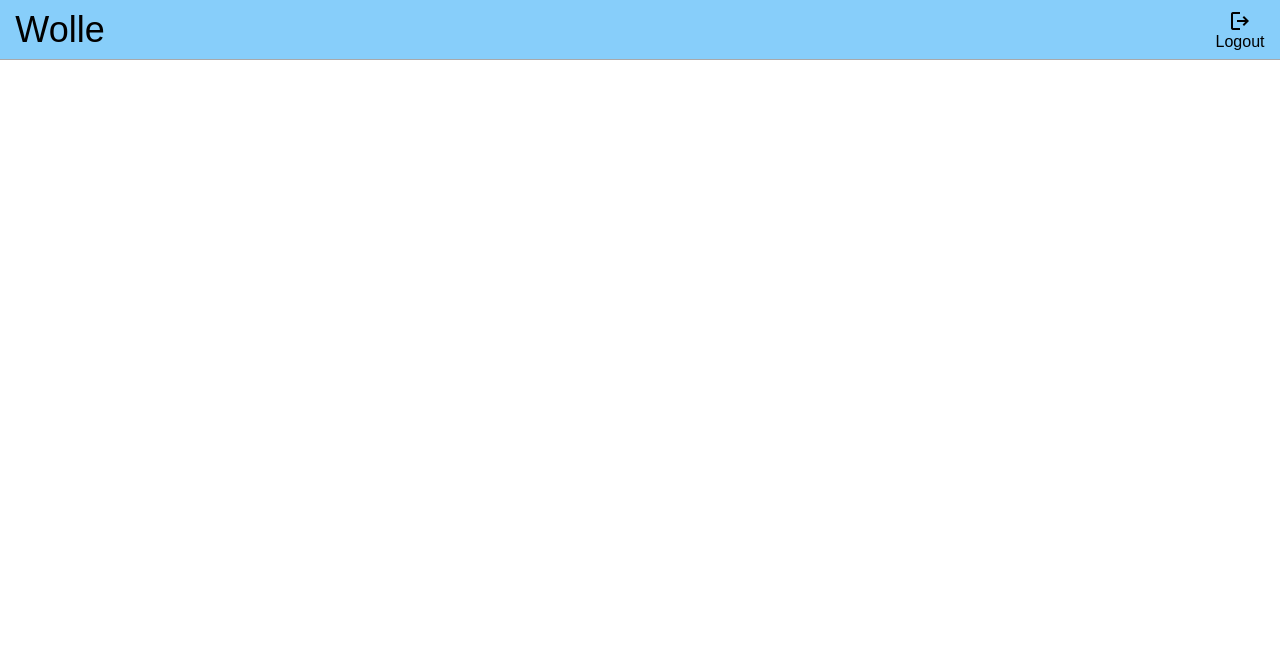
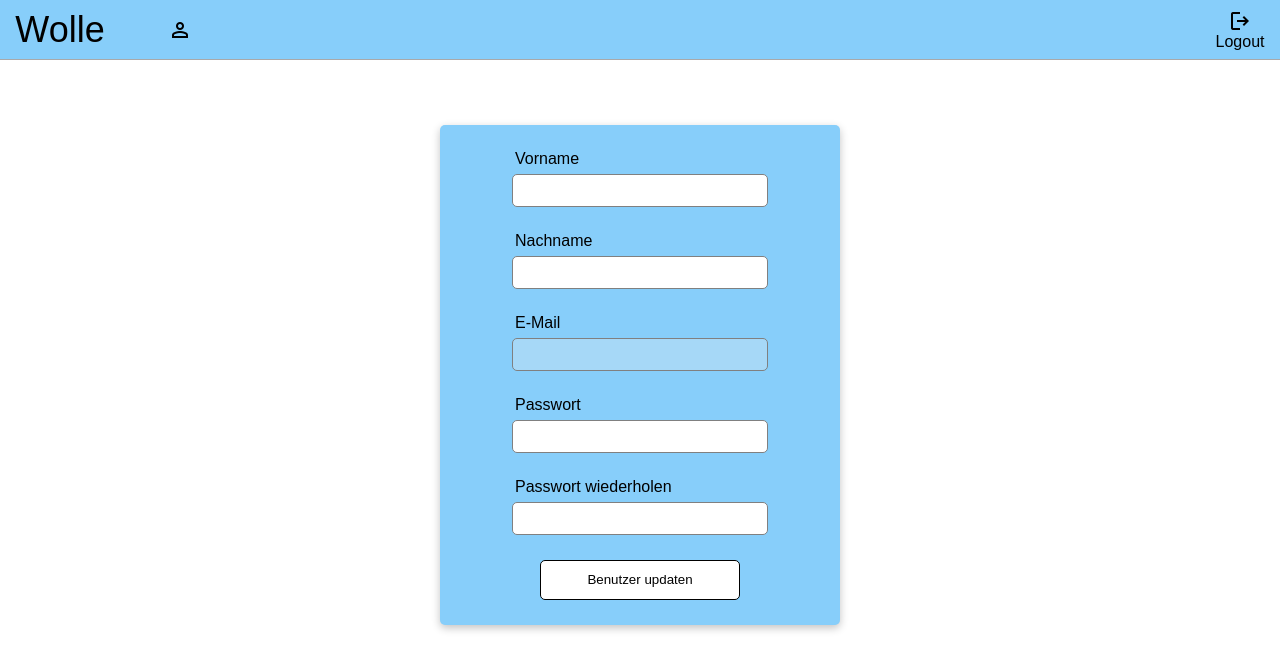
Before and after one commit to Markus-Wagner1998/WoolApplication, an Angular app in the folder wool-frontend/: page /profile in a window 1280 px wide. Before the commit this address led to /. Shown: the top 670 px of the page. Built offline with nearby package versions, Linux system fonts and the light colour scheme; no server answers; sample sign-in values are in the browser's storage.

Commit message:
Frontend Functionality to update Profile

```diff
--- a/wool-frontend/src/app/app-routing.module.ts
+++ b/wool-frontend/src/app/app-routing.module.ts
@@ -7,11 +7,13 @@ import { LoginComponent } from './login/login.component';
 import { AuthGuard } from './authentication/authentication.guard';
 import { RegisterComponent } from './register/register.component';
 import { AccountGuard } from './authentication/account.guard';
+import { ProfileComponent } from './profile/profile.component';
 
 const routes: Routes = [
   { path: '', component: WoolListComponent, canActivate: [AuthGuard] },
   { path: 'add', component: AddWoolComponent, canActivate: [AuthGuard] },
   { path: 'filter', component: FilterComponent, canActivate: [AuthGuard] },
+  { path: 'profile', component: ProfileComponent, canActivate: [AuthGuard] },
   { path: 'login', component: LoginComponent, canActivate: [AccountGuard] },
   { path: 'register', component: RegisterComponent, canActivate: [AccountGuard] },
 ];
--- a/wool-frontend/src/app/app.component.html
+++ b/wool-frontend/src/app/app.component.html
@@ -3,17 +3,21 @@
 <div class="page">
     <div class="navbar">
         <div class="navbar-left">
-            <div class="navbar-heading">
-                Wolle
-            </div>
-            <div class="navbar-expandable" (mouseenter)="openMenu()" (mouseleave)="closeMenu()" *ngIf="!isLoggedIn()">
+            <a class="navmenu-link" routerLink="/" routerLinkActive="active"
+                ariaCurrentWhenActive="page">
+                <div class="navbar-heading">
+                    Wolle
+                </div>
+            </a>
+            <div class="navbar-expandable" (mouseenter)="openMenu()" (mouseleave)="closeMenu()">
                 <div class="navbar-item">
                     <span class="material-symbols-outlined">
                         person
                     </span>
                 </div>
                 <div class="menu" *ngIf="menuOpen">
-                    <a class="navmenu-link" routerLink="/login" routerLinkActive="active" ariaCurrentWhenActive="page">
+                    <a class="navmenu-link" *ngIf="!isLoggedIn()" routerLink="/login" routerLinkActive="active"
+                        ariaCurrentWhenActive="page">
                         <div class="button">
                             <span class="material-symbols-outlined">
                                 login
@@ -21,12 +25,22 @@
                             <span class="button-hint">Login</span>
                         </div>
                     </a>
-                    <a class="navmenu-link" routerLink="/register" routerLinkActive="active" ariaCurrentWhenActive="page">
+                    <a class="navmenu-link" *ngIf="!isLoggedIn()" routerLink="/register" routerLinkActive="active"
+                        ariaCurrentWhenActive="page">
                         <div class="button">
                             <span class="material-symbols-outlined">
                                 person
                             </span>
                             <span class="button-hint">Registrieren</span>
+                        </div>
+                    </a>
+                    <a class="navmenu-link" *ngIf="isLoggedIn()" routerLink="/profile" routerLinkActive="active"
+                        ariaCurrentWhenActive="page">
+                        <div class="button">
+                            <span class="material-symbols-outlined">
+                                person
+                            </span>
+                            <span class="button-hint">Profil</span>
                         </div>
                     </a>
                 </div>
--- a/wool-frontend/src/app/app.module.ts
+++ b/wool-frontend/src/app/app.module.ts
@@ -15,6 +15,7 @@ import { InputAutocompleteComponent } from './input-autocomplete/input-autocompl
 import { LoginComponent } from './login/login.component';
 import { JwtAuthInterceptor } from './authentication/jwt.auth.interceptor';
 import { RegisterComponent } from './register/register.component';
+import { ProfileComponent } from './profile/profile.component';
 
 @NgModule({
   declarations: [
@@ -27,7 +28,8 @@ import { RegisterComponent } from './register/register.component';
     InfoboxComponent,
     InputAutocompleteComponent,
     LoginComponent,
-    RegisterComponent
+    RegisterComponent,
+    ProfileComponent
   ],
   imports: [
     BrowserModule,
--- /dev/null
+++ b/wool-frontend/src/app/data/User.ts
@@ -0,0 +1,66 @@
+export class User {
+  constructor(
+    public id: number,
+    public email: string,
+    public firstName: string,
+    public lastName: string,
+    public password: string,
+    public passwordRepeat: string,
+  ) { }
+
+  isUpdateValid(): boolean {
+    return this.isIdValid()
+      && this.isFirstNameValid()
+      && this.isLastNameValid()
+      && this.isEmailValid()
+      && (!this.password || this.isPasswordValid());
+  }
+
+  isCreateValid(): boolean {
+    return this.isFirstNameValid()
+      && this.isLastNameValid()
+      && this.isEmailValid()
+      && this.isPasswordValid();
+  }
+
+  isIdValid(): boolean {
+    return !!this.id;
+  }
+
+  isFirstNameValid(): boolean {
+    return this.firstName.length > 2;
+  }
+
+  isLastNameValid(): boolean {
+    return this.lastName.length > 2;
+  }
+
+  isEmailValid(): boolean {
+    const emailRegex = /^[a-zA-Z0-9._%+-]+@[a-zA-Z0-9.-]+\.[a-zA-Z]{2,}$/;
+    return emailRegex.test(this.email);
+  }
+
+  isPasswordValid(): boolean {
+    return this.password.length > 8 && this.password === this.passwordRepeat;
+  }
+
+}
+
+export class UserDTO {
+  constructor(
+    public id: number,
+    public email: string,
+    public firstName: string,
+    public lastName: string,
+  ) { }
+}
+
+export class UpdateUserDTO {
+  constructor(
+    public id: number,
+    public email: string,
+    public firstName: string,
+    public lastName: string,
+    public password: string,
+  ) { }
+}
--- /dev/null
+++ b/wool-frontend/src/app/profile/profile.component.css
@@ -0,0 +1,85 @@
+.profile-box {
+    width: 400px;
+    height: 550px;
+    position: absolute;
+    top: 50%;
+    left: 50%;
+    transform: translate(-50%, -50%);
+}
+
+.profile-error {
+    width: 100%;
+    height: 50px;
+    background-color: brown;
+    color: white;
+    font-weight: 500;
+    border-radius: 5px;
+    box-shadow: rgba(0, 0, 0, 0.24) 0px 3px 8px;;
+    display: inline-flex;
+    justify-content: center;
+    align-items: center;
+}
+
+.profile-success {
+    width: 100%;
+    height: 50px;
+    background-color: greenyellow;
+    color: white;
+    font-weight: 500;
+    border-radius: 5px;
+    box-shadow: rgba(0, 0, 0, 0.24) 0px 3px 8px;;
+    display: inline-flex;
+    justify-content: center;
+    align-items: center;
+}
+
+.profile-outer {
+    width: 100%;
+    height: 500px;
+    background-color: lightskyblue;
+    border-radius: 5px;
+    box-shadow: rgba(0, 0, 0, 0.24) 0px 3px 8px;;
+    display: flex;
+    justify-content: center;
+    align-items: center;
+}
+
+.profile-inner {
+    width: 300px;
+    height: 100%;
+    display: flex;
+    flex-direction: column;
+    align-items: center;
+}
+
+.profile-label {
+    width: 100%;
+    height: 16px;
+    margin-left: 50px;
+    margin-top: 25px;
+    margin-bottom: 8px;
+}
+
+.profile-input {
+    width: calc(100% - 50px);
+    border: 1px solid grey;
+    border-radius: 5px;
+    height: 36px;
+}
+
+.profile-input::placeholder {
+    color: lightskyblue;
+    vertical-align: baseline;
+    font-size: 16px;
+}
+
+.profile-button {
+    margin-top: 25px;
+    margin-bottom: 25px;
+    border: 1px solid black;
+    border-radius: 5px;
+    background-color: white;
+    width: 200px;
+    line-height: 36px;
+    cursor: pointer;
+}
--- /dev/null
+++ b/wool-frontend/src/app/profile/profile.component.html
@@ -0,0 +1,23 @@
+<div class="profile-box">
+    <div class="profile-outer">
+        <form class="profile-inner" (ngSubmit)="updateUser()">
+            <div class="profile-label">Vorname</div>
+            <input type="text" name="firstName" class="profile-input" (ngModelChange)="resetState()" [(ngModel)]="user.firstName">
+            <div class="profile-label">Nachname</div>
+            <input type="text" name="lastName" class="profile-input" (ngModelChange)="resetState()" [(ngModel)]="user.lastName">
+            <div class="profile-label">E-Mail</div>
+            <input type="text" name="username" class="profile-input" (ngModelChange)="resetState()" disabled [(ngModel)]="user.email">
+            <div class="profile-label">Passwort</div>
+            <input type="password" name="password" class="profile-input" (ngModelChange)="resetState()" [(ngModel)]="user.password">
+            <div class="profile-label">Passwort wiederholen</div>
+            <input type="password" name="password-repeat" class="profile-input" (ngModelChange)="resetState()" [(ngModel)]="user.passwordRepeat">
+            <button type="submit" class="profile-button">Benutzer updaten</button>
+        </form>
+    </div>
+    <div class="profile-error" *ngIf="error">
+        {{getErrorMessage()}}
+    </div>
+    <div class="profile-success" *ngIf="success">
+        {{getSuccessMessage()}}
+    </div>
+</div>
--- /dev/null
+++ b/wool-frontend/src/app/profile/profile.component.ts
@@ -0,0 +1,93 @@
+import { HttpClient } from '@angular/common/http';
+import { Component, OnInit } from '@angular/core';
+import { UpdateUserDTO, User, UserDTO } from '../data/User';
+
+@Component({
+  selector: 'app-profile',
+  templateUrl: './profile.component.html',
+  styleUrls: ['./profile.component.css']
+})
+export class ProfileComponent implements OnInit {
+  user: User = new User(
+    0,
+    '',
+    '',
+    '',
+    '',
+    '',
+  );
+  error: boolean = false;
+  success: boolean = false;
+
+  constructor(private readonly http: HttpClient) { }
+
+  ngOnInit(): void {
+    this.http.get<UserDTO>('/api/user').subscribe({
+      next: (value: UserDTO) => {
+        this.user.id = value.id;
+        this.user.email = value.email;
+        this.user.firstName = value.firstName;
+        this.user.lastName = value.lastName;
+      },
+    });
+  }
+
+  updateUser(): void {
+    if (this.user.isUpdateValid()) {
+      const updateUser: UpdateUserDTO = {
+        id: this.user.id,
+        email: this.user.email,
+        firstName: this.user.firstName,
+        lastName: this.user.lastName,
+        password: this.user.password,
+      };
+      this.http.put<UserDTO>('/api/user', updateUser).subscribe({
+        next: (value: UserDTO) => {
+          this.user.id = value.id;
+          this.user.email = value.email;
+          this.user.firstName = value.firstName;
+          this.user.lastName = value.lastName;
+          this.user.password = '';
+          this.user.passwordRepeat = '';
+          this.success = true;
+          this.error = false;
+        },
+        error: () => {
+          this.error = true;
+          this.success = false;
+        }
+      });
+    } else {
+      this.error = true;
+      this.success = false;
+    }
+  }
+
+  resetState(): void {
+    console.log("called")
+    this.error = false;
+    this.success = false;
+  }
+
+  getSuccessMessage(): string {
+    return "Profil geupdated";
+  }
+
+  getErrorMessage(): string {
+    if (!this.user.isFirstNameValid()) {
+      return "Gültigen Vornamen eingeben";
+    } else if (!this.user.isLastNameValid()) {
+      return "Gültigen Nachnamen eingeben";
+    } else if (!this.user.isEmailValid()) {
+      return "Gültige E-Mail Adresse eingeben";
+    } else if (
+      (this.user.password || this.user.passwordRepeat)
+      && !this.user.isPasswordValid()
+    ) {
+      return "Gültiges Passwort eingeben";
+    } else {
+      return "Fehler beim Update des Accounts";
+    }
+  }
+
+}
--- a/wool-frontend/src/app/register/register.component.html
+++ b/wool-frontend/src/app/register/register.component.html
@@ -2,15 +2,15 @@
     <div class="signup-outer">
         <form class="signup-inner" (ngSubmit)="performSignup()">
             <div class="signup-label">Vorname</div>
-            <input type="text" name="firstName" class="signup-input" [(ngModel)]="firstName">
+            <input type="text" name="firstName" class="signup-input" [(ngModel)]="user.firstName">
             <div class="signup-label">Nachname</div>
-            <input type="text" name="lastName" class="signup-input" [(ngModel)]="lastName">
+            <input type="text" name="lastName" class="signup-input" [(ngModel)]="user.lastName">
             <div class="signup-label">E-Mail</div>
-            <input type="text" name="username" class="signup-input" [(ngModel)]="email">
+            <input type="text" name="username" class="signup-input" [(ngModel)]="user.email">
             <div class="signup-label">Passwort</div>
-            <input type="password" name="password" class="signup-input" [(ngModel)]="password">
+            <input type="password" name="password" class="signup-input" [(ngModel)]="user.password">
             <div class="signup-label">Passwort wiederholen</div>
-            <input type="password" name="password-repeat" class="signup-input" [(ngModel)]="passwordRepeat">
+            <input type="password" name="password-repeat" class="signup-input" [(ngModel)]="user.passwordRepeat">
             <button type="submit" class="signup-button">Registrieren</button>
         </form>
     </div>
```
Also changed, not shown: wool-frontend/src/app/register/register.component.ts (+18 -35 lines), 2 other files (tests, documents, lock files or other folders).
